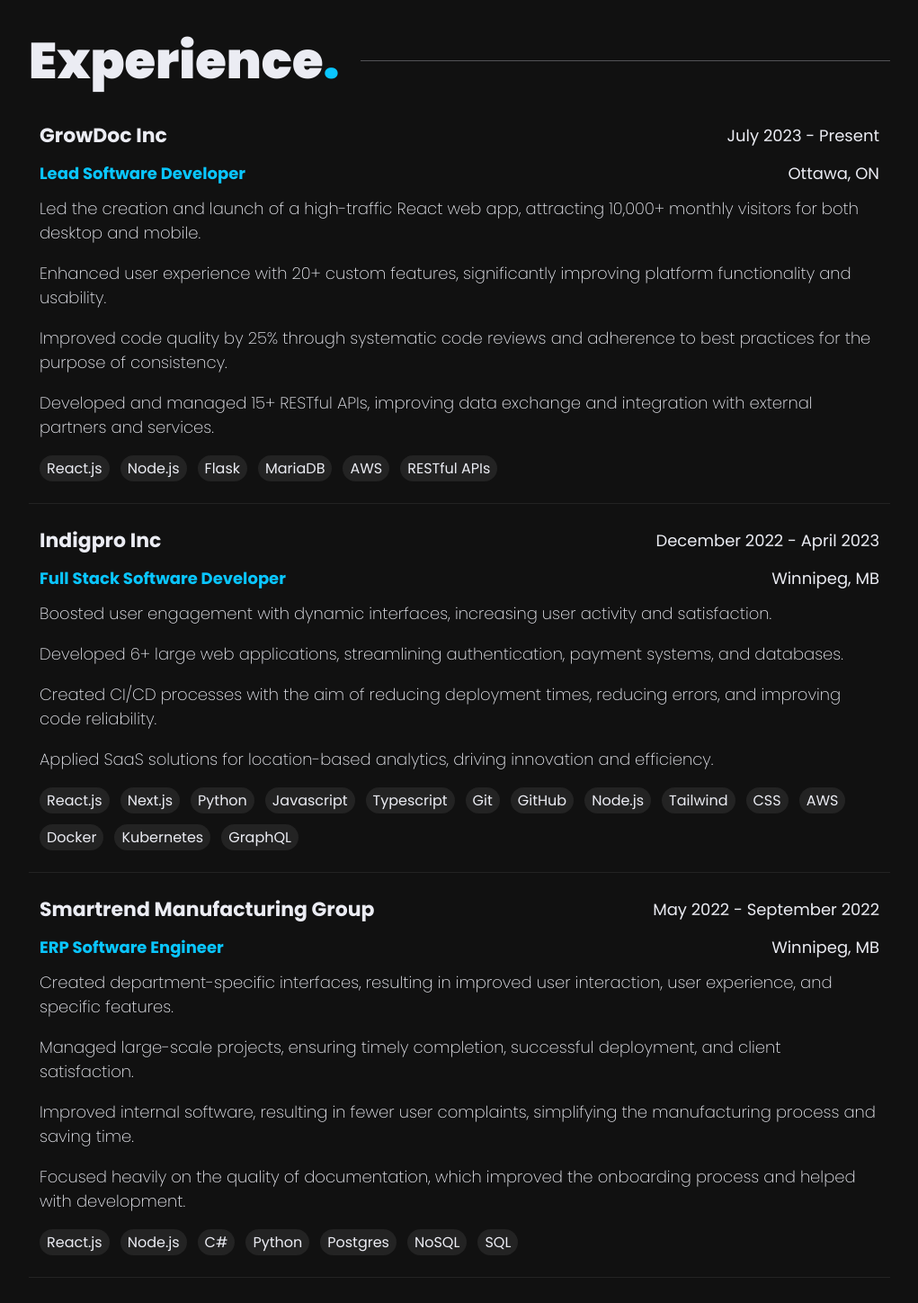
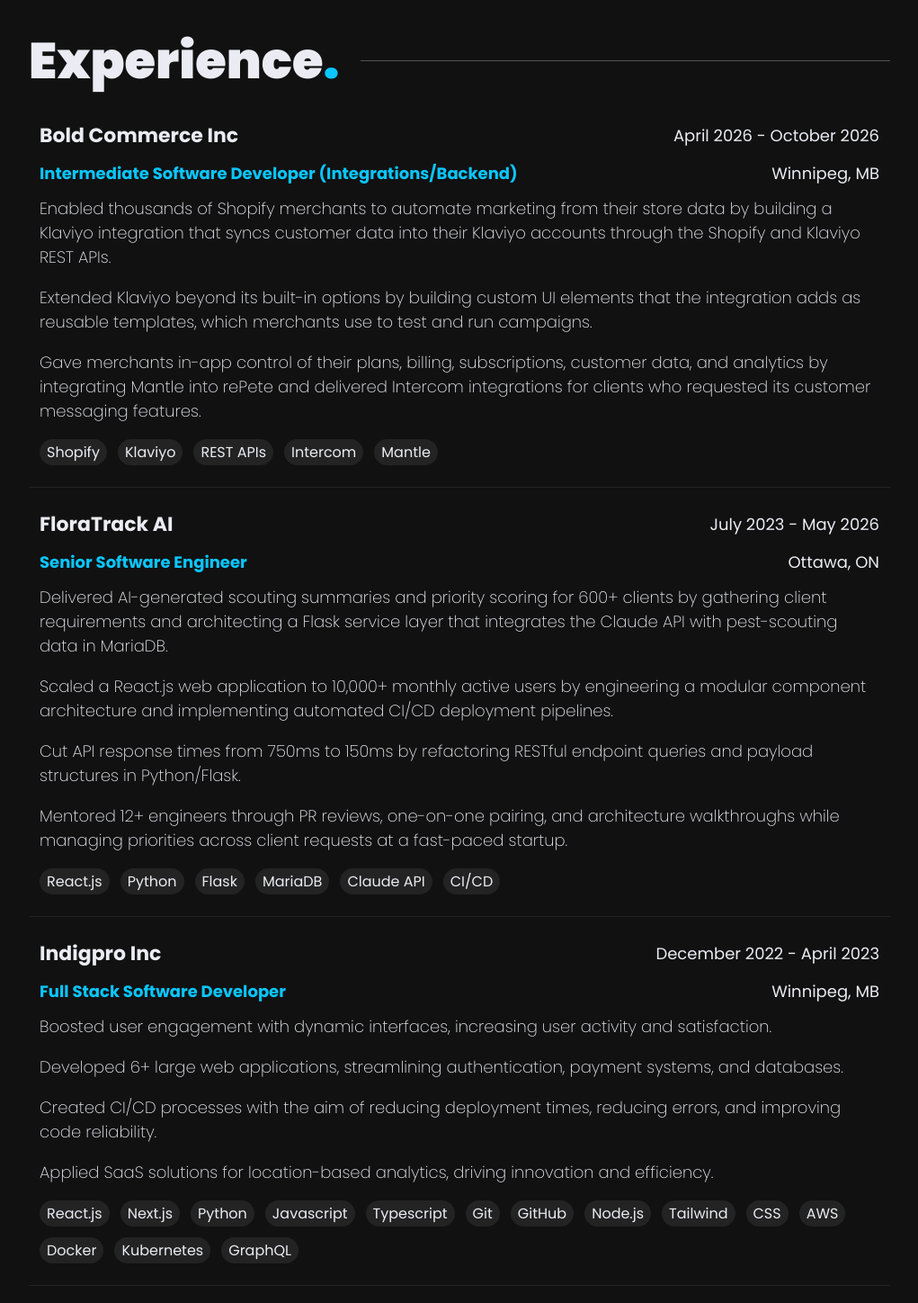
Before and after one commit to MowahidLatif/PortfolioWebsite, a Next.js app: page / in a window 1280 px wide. Shown: the part 1820-3268 px from the top of the page at 90% size, without its empty margins (159-1180 px from the left). Built offline with nearby package versions, Linux system fonts and the light colour scheme.

Commit message:
job update

```diff
--- a/components/home/experience/Experience.tsx
+++ b/components/home/experience/Experience.tsx
@@ -14,17 +14,29 @@ export const Experience = () => {
 
 const experience = [
   {
-    title: "GrowDoc Inc",
-    position: "Lead Software Developer",
-    time: "July 2023 - Present",
+    title: "Bold Commerce Inc",
+    position: "Intermediate Software Developer (Integrations/Backend)",
+    time: "April 2026 - October 2026",
+    location: "Winnipeg, MB",
+    description: [
+      "Enabled thousands of Shopify merchants to automate marketing from their store data by building a Klaviyo integration that syncs customer data into their Klaviyo accounts through the Shopify and Klaviyo REST APIs.",
+      "Extended Klaviyo beyond its built-in options by building custom UI elements that the integration adds as reusable templates, which merchants use to test and run campaigns.",
+      "Gave merchants in-app control of their plans, billing, subscriptions, customer data, and analytics by integrating Mantle into rePete and delivered Intercom integrations for clients who requested its customer messaging features.",
+    ],
+    tech: ["Shopify", "Klaviyo", "REST APIs", "Intercom", "Mantle"],
+  },
+  {
+    title: "FloraTrack AI",
+    position: "Senior Software Engineer",
+    time: "July 2023 - May 2026",
     location: "Ottawa, ON",
     description: [
-      "Led the creation and launch of a high-traffic React web app, attracting 10,000+ monthly visitors for both desktop and mobile.",
-      "Enhanced user experience with 20+ custom features, significantly improving platform functionality and usability.",
-      "Improved code quality by 25% through systematic code reviews and adherence to best practices for the purpose of consistency.",
-      "Developed and managed 15+ RESTful APIs, improving data exchange and integration with external partners and services.",
+      "Delivered AI-generated scouting summaries and priority scoring for 600+ clients by gathering client requirements and architecting a Flask service layer that integrates the Claude API with pest-scouting data in MariaDB.",
+      "Scaled a React.js web application to 10,000+ monthly active users by engineering a modular component architecture and implementing automated CI/CD deployment pipelines.",
+      "Cut API response times from 750ms to 150ms by refactoring RESTful endpoint queries and payload structures in Python/Flask.",
+      "Mentored 12+ engineers through PR reviews, one-on-one pairing, and architecture walkthroughs while managing priorities across client requests at a fast-paced startup.",
     ],
-    tech: ["React.js", "Node.js", "Flask", "MariaDB", "AWS", "RESTful APIs"],
+    tech: ["React.js", "Python", "Flask", "MariaDB", "Claude API", "CI/CD"],
   },
   {
     title: "Indigpro Inc",
@@ -56,16 +68,14 @@ const experience = [
   },
   {
     title: "Smartrend Manufacturing Group",
-    position: "ERP Software Engineer",
+    position: "ERP Developer",
     time: "May 2022 - September 2022",
     location: "Winnipeg, MB",
     description: [
-      "Created department-specific interfaces, resulting in improved user interaction, user experience, and specific features.",
-      "Managed large-scale projects, ensuring timely completion, successful deployment, and client satisfaction.",
-      "Improved internal software, resulting in fewer user complaints, simplifying the manufacturing process and saving time.",
-      "Focused heavily on the quality of documentation, which improved the onboarding process and helped with development.",
+      "Established a single source of truth across 3 Odoo ERP modules by gathering requirements from Sales, Marketing, and Manufacturing and designing the API integration architecture and PostgreSQL schema they read and write through.",
+      "Saved 200 hours/month and halved data-entry errors by leading an Agile project to build Python REST APIs with built-in validation that unified company-wide data and gave teams real-time access to payment data.",
     ],
-    tech: ["React.js", "Node.js", "C#", "Python", "Postgres", "NoSQL", "SQL"],
+    tech: ["Python", "PostgreSQL", "Odoo", "REST APIs"],
   },
   {
     title: "Poisson Consulting",
```
